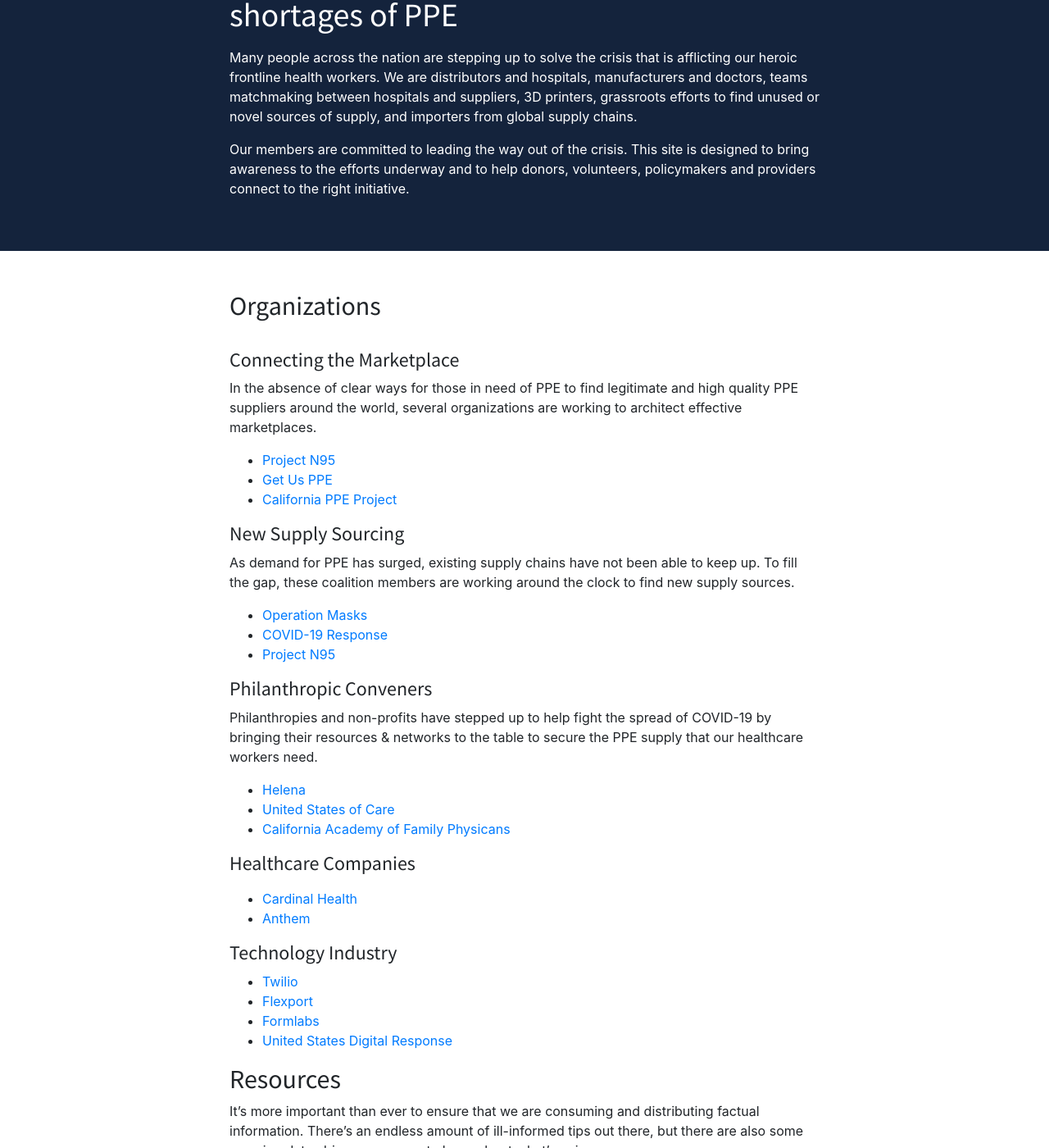
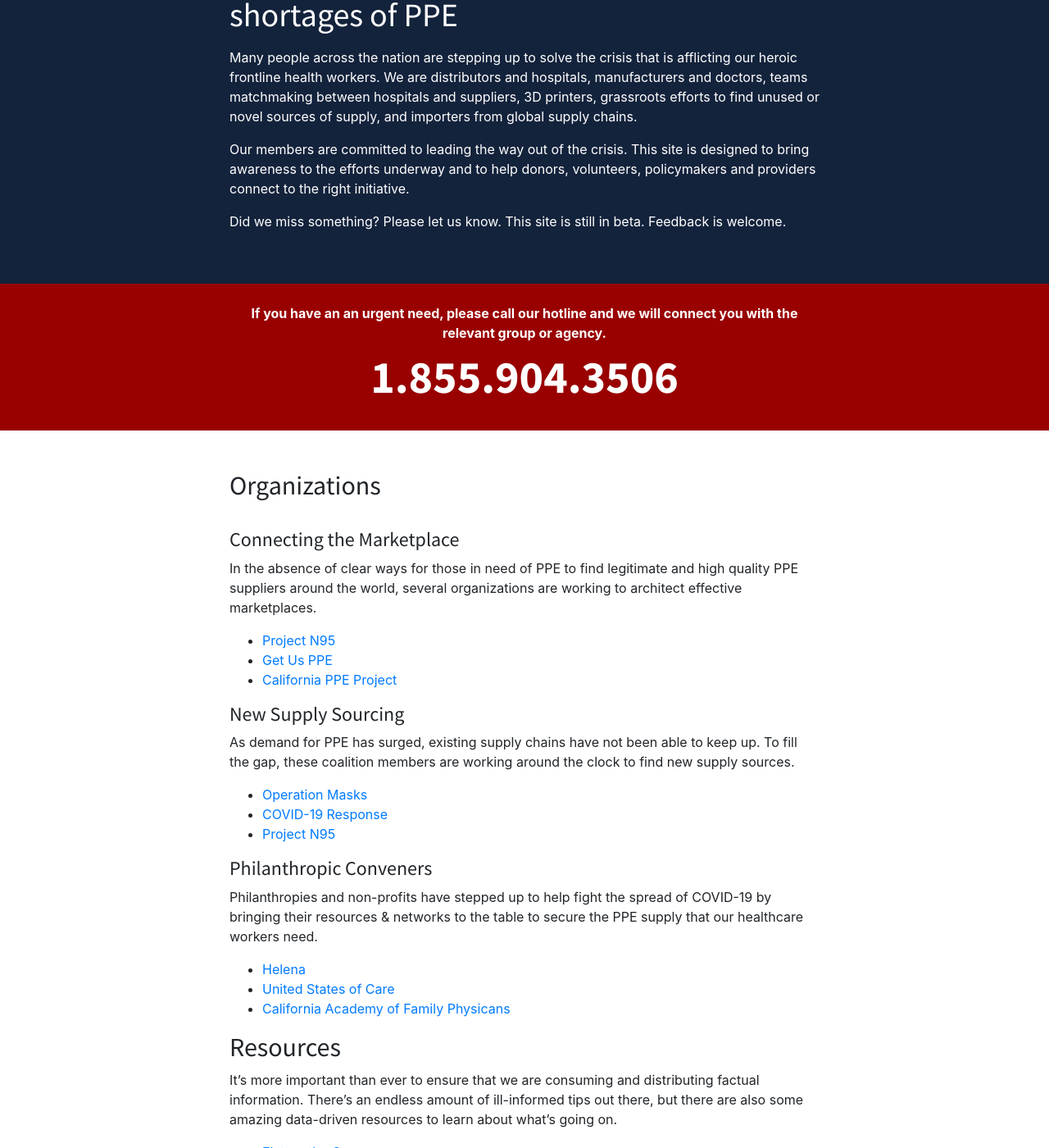
Before and after one commit to jdecaron/c19coalition, a Jekyll site: the page built from pages/index.html, in a window 1280 px wide and 1400 px high, scrolled down 221 px. Shown: the whole window at 82% size. Built offline with Jekyll 4.4.1, drawn with Linux system fonts in a browser that asks for light colours.

Commit message:
eric ries draft changes

```diff
--- a/pages/index.html
+++ b/pages/index.html
@@ -22,10 +22,10 @@
           Our members are committed to leading the way out of the crisis. This site is designed to bring awareness to the efforts underway and to help donors, volunteers, policymakers and providers connect to the right initiative.
         </p>
 
-<!--        <p>
+       <p>
           Did we miss something? Please let us know. This site is still in beta. Feedback is welcome.
         </p>
-        <h2 class="mt-5 mb-4 cta">Join Us in the Fight Against COVID-19</h2>
+        <!-- <h2 class="mt-5 mb-4 cta">Join Us in the Fight Against COVID-19</h2>
 
         <div class="row">
           <div class="col-sm">
@@ -34,15 +34,15 @@
 
           <div class="col-sm pt-2">
               <a href="" class="text-white">Government Agency CTA</a>
-          </div>
-        -->
+          </div> -->
+
 
         </div>
       </div>
     </div>
   </div>
 </section>
-<!--
+
 <section class="bg-red section-hotline">
   <div class="container">
     <div class="row justify-content-center">
@@ -59,7 +59,7 @@
     </div>
   </div>
 </section>
--->
+
 <section>
   <div class="container">
     <div class="row justify-content-center">
@@ -99,22 +99,17 @@
           <li><a href="https://www.familydocs.org/" target="_blank">California Academy of Family Physicans</a></li>
         </ul>
 
-        <h4>Healthcare Companies</h4>
-        <p>
-
-        </p>
-        <ul>
+        <!-- <ul>
           <li><a href="https://www.cardinalhealth.com/" target="_blank">Cardinal Health</a></li>
           <li><a href="https://www.anthem.com/" target="_blank">Anthem</a></li>
         </ul>
 
-        <h4>Technology Industry</h4>
         <ul>
           <li><a href="https://twilio.com" target="_blank">Twilio</a></li>
           <li><a href="https://flexport.com" target="_blank">Flexport</a></li>
           <li><a href="https://formlabs.com/" target="_blank">Formlabs</a></li>
           <li><a href="https://www.usdigitalresponse.org/" target="_blank">United States Digital Response</a></li>
-        </ul>
+        </ul> -->
         <!-- <h4>Idea Intake</h4>
         <p>
           With things changing so fast every day, there’s certainly no shortage of a need for new socially-conscious innovation. There are some great new sites that ask us to put our minds together and submit ideas for a better future.
@@ -129,7 +124,7 @@
         </p>
         <ul>
           <li><a href="https://www.flattenthecurve.com/" target="_blank">Flatten the Curve</a></li>
-          <li><a href="https://docs.google.com/document/d/1-71FJTmI1Q1kjSDLP0EegMERjg_0kk_7UfaRE4r66Mg/preview#heading=h.6rcgzhjv3lfe">Open Source COVID19 medical supplies guide</li>
+          <li><a href="https://docs.google.com/document/d/1-71FJTmI1Q1kjSDLP0EegMERjg_0kk_7UfaRE4r66Mg/preview#heading=h.6rcgzhjv3lfe">Open Source COVID19 medical supplies guide</a></li>
         </ul>
       </div>
     </div>
```
